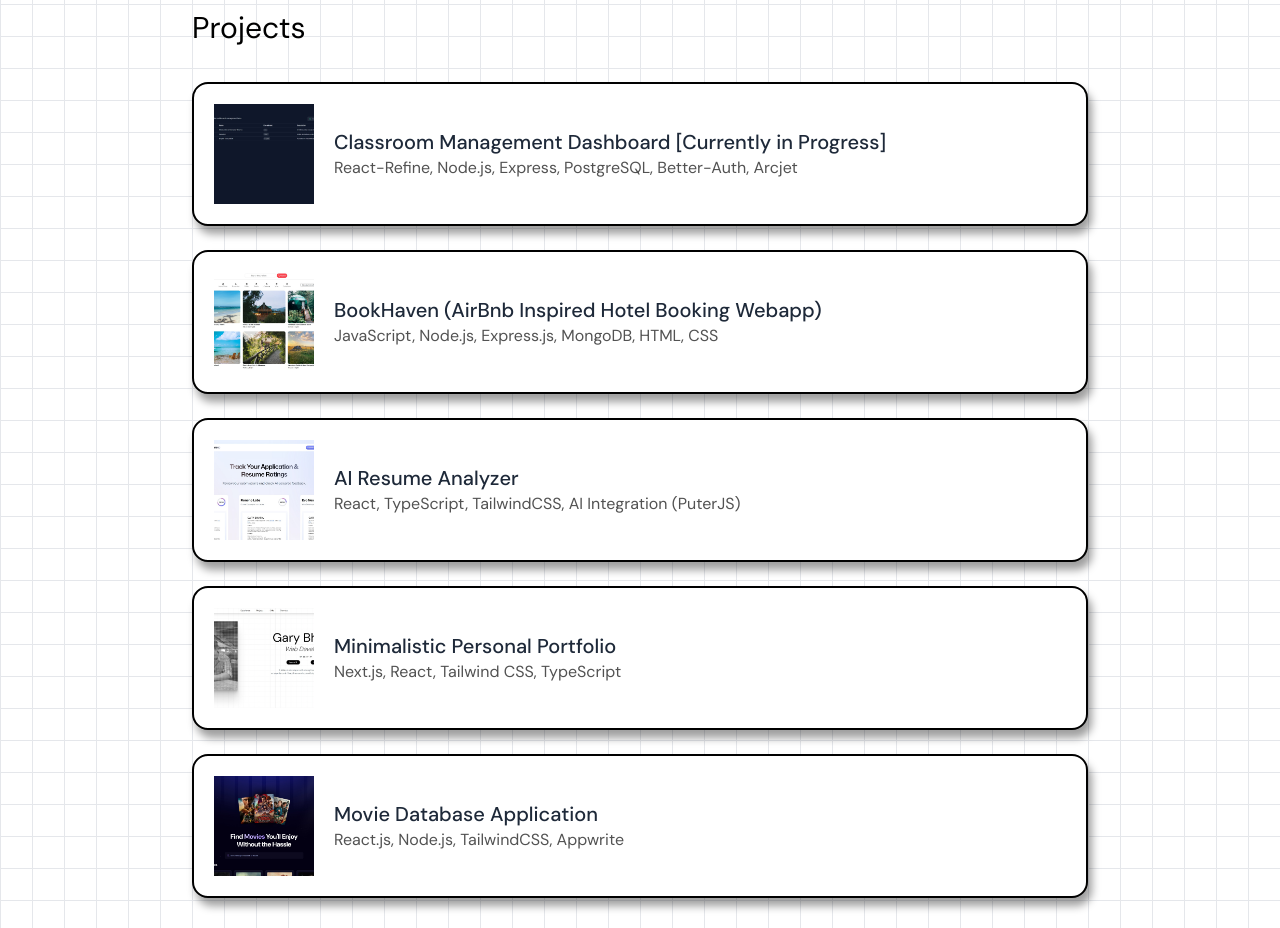
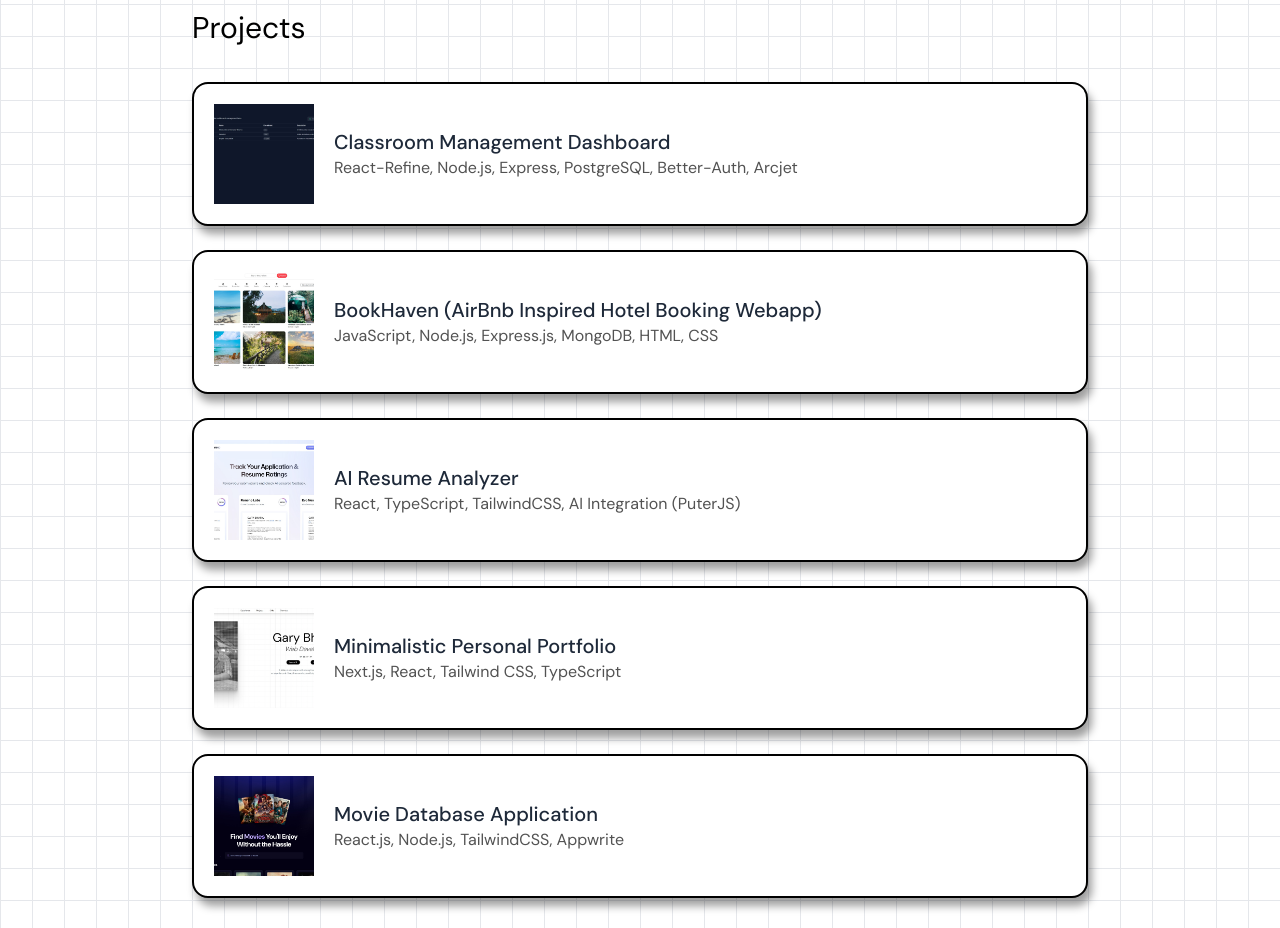
Before and after one commit to zekedavidson/portfolio, a Next.js app: page / in a window 1280 px wide. Shown: the part 1180-2108 px from the top of the page. Built offline with nearby package versions, Linux system fonts and the light colour scheme.

Commit message:
updated classroom dashboard project

```diff
--- a/components/sections/projects.tsx
+++ b/components/sections/projects.tsx
@@ -207,7 +207,7 @@ export const CloseIcon = () => {
 const cards = [
     {
         description: "React-Refine, Node.js, Express, PostgreSQL, Better-Auth, Arcjet",
-        title: "Classroom Management Dashboard [Currently in Progress]",
+        title: "Classroom Management Dashboard",
         src: "/classroom-dashboard.jpeg",
         ctaText: "View",
         ctaLink: "https://classroom-dashboard-frontend-fc1a.vercel.app/",
```
